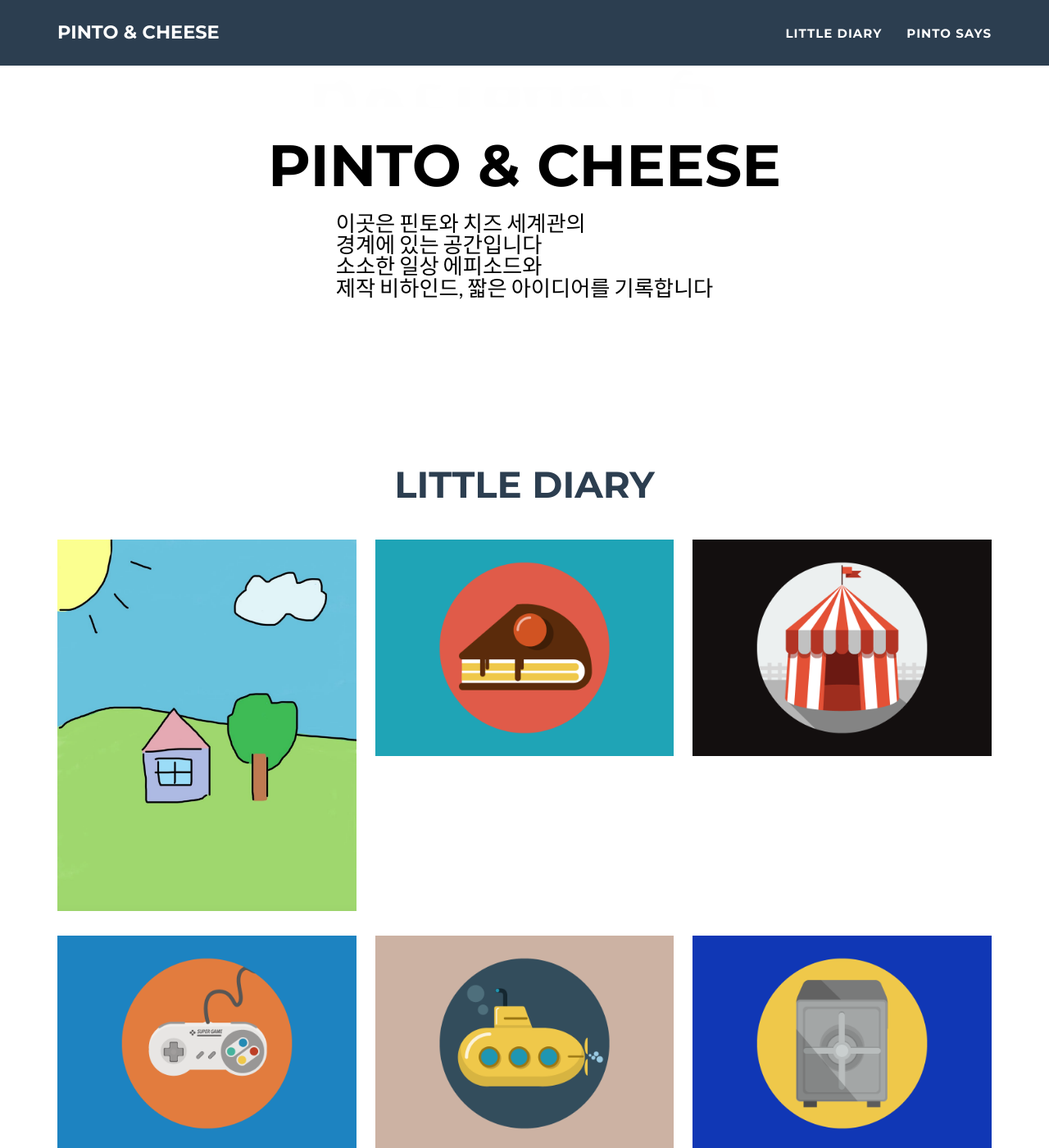
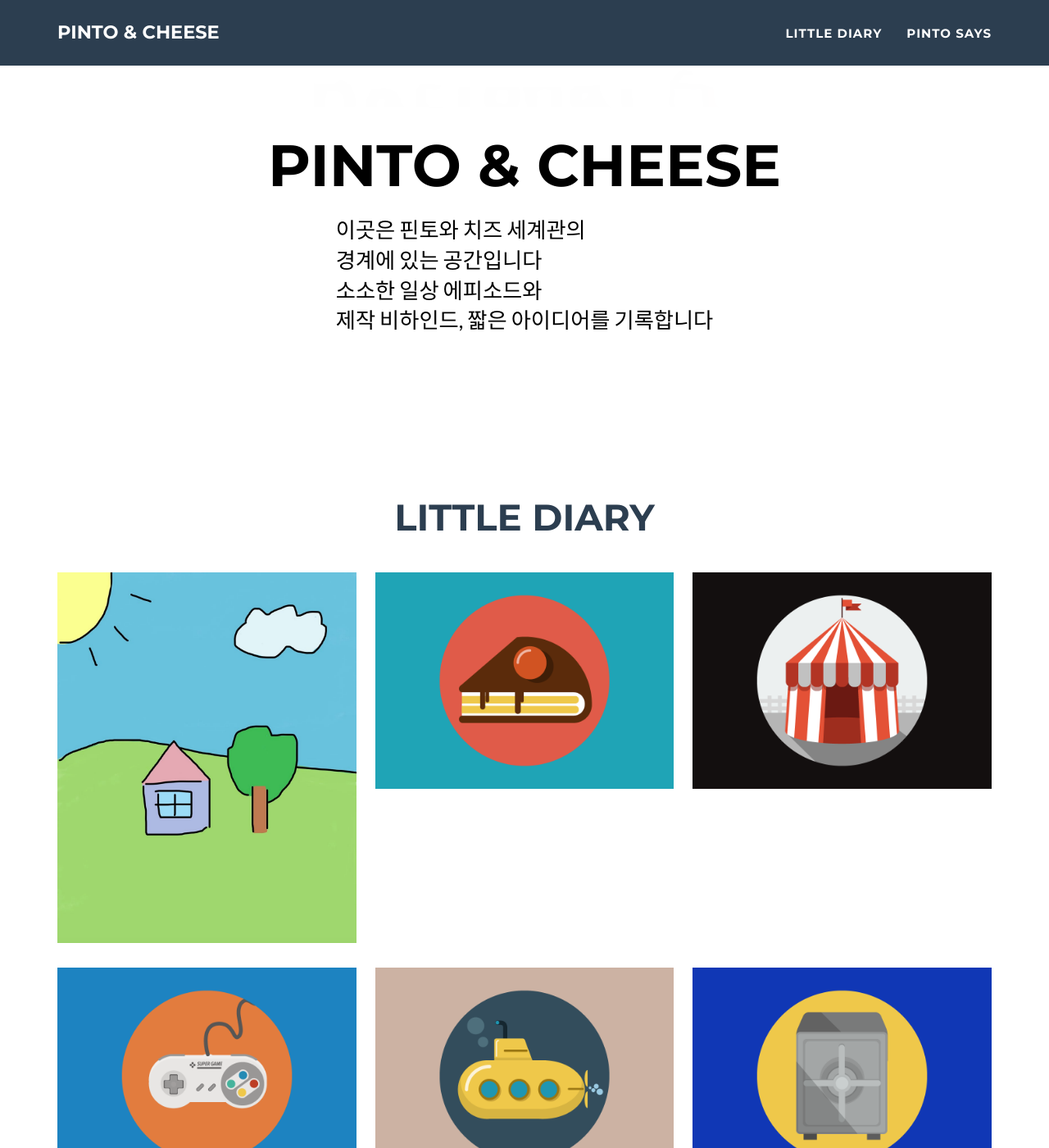
Before and after one commit to pintocheese/pintocheese.github.io, a Jekyll site: the page built from _posts/2014-07-18-project-1.markdown, in a window 1280 px wide and 1400 px high, scrolled down 1099 px. Shown: the whole window at 82% size. Built offline with Jekyll 4.4.1, drawn with Linux system fonts in a browser that asks for light colours.

Commit message:
Update custom.css

```diff
--- a/assets/css/custom.css
+++ b/assets/css/custom.css
@@ -15,7 +15,7 @@ section.success,
   font-size: inherit; /* 원래 크기 유지 */
   display: inline-block;   /* 블록을 텍스트 크기만큼만 차지하게 */
   text-align: left;        /* 글자는 왼쪽 정렬 */
-  line-height: 0.5;        /* 필요 시 줄 간격 조절 */
+  line-height: 0.7;        /* 필요 시 줄 간격 조절 */
 }
 
 
```
